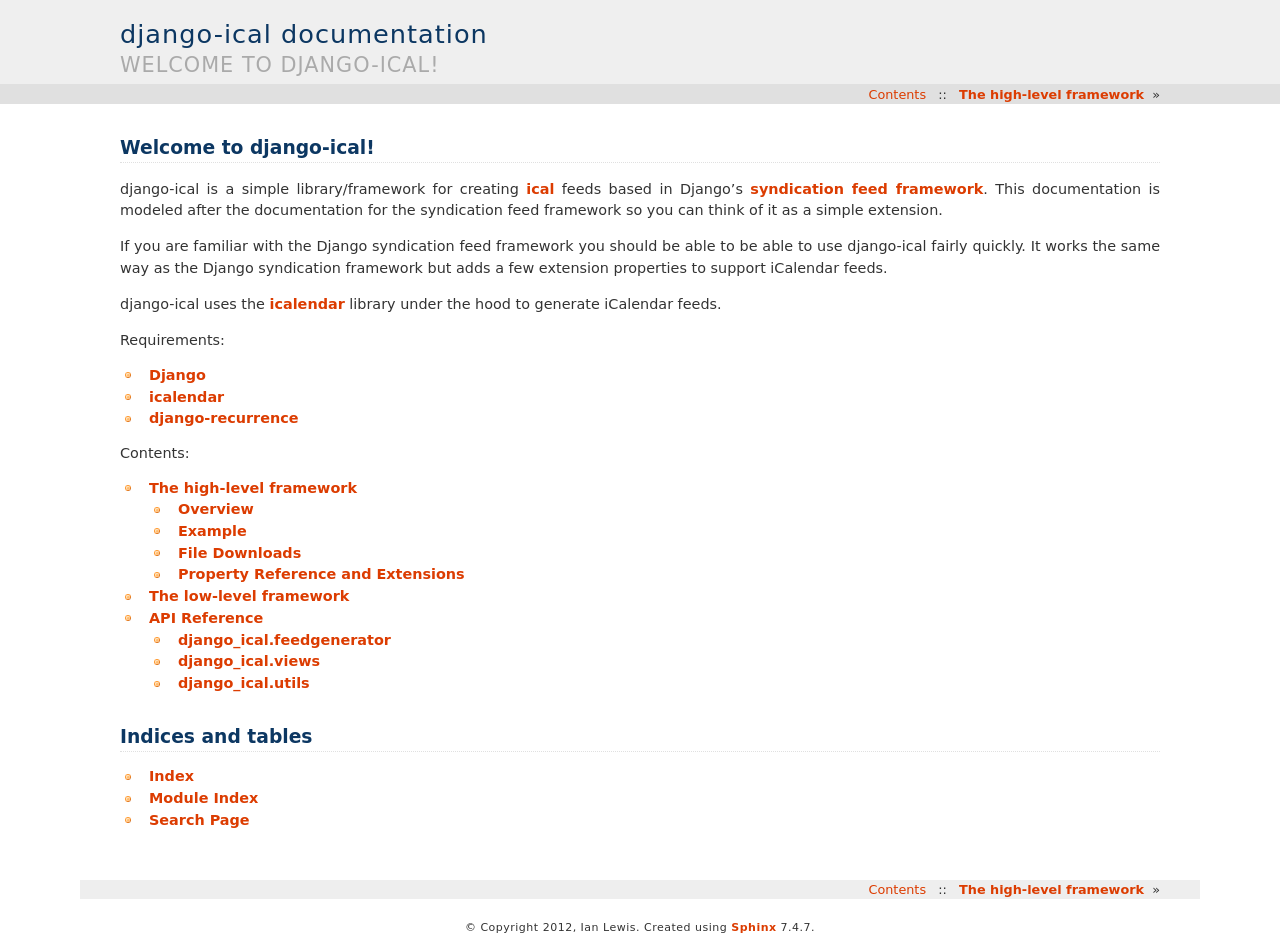
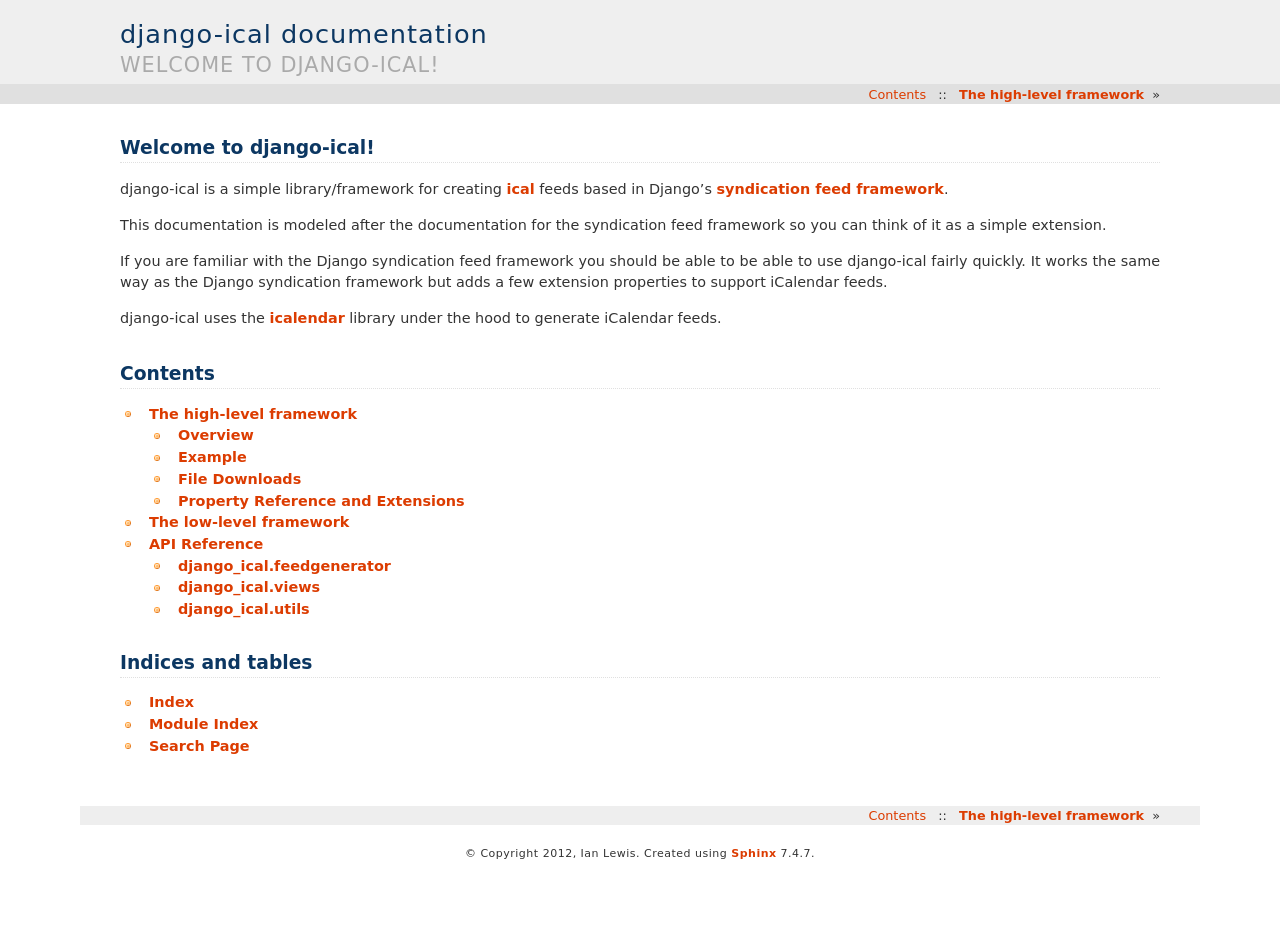
Before and after one commit to jazzband/django-ical, a Sphinx documentation site: the page built from docs/source/index.rst, in a window 1280 px wide. Built offline with Sphinx 7.4.7, drawn with Linux system fonts in a browser that asks for light colours; after the commit the page ends 900 px from its top, so only the background shows below that.

Commit message:
Improve documentation index

```diff
--- a/README.rst
+++ b/README.rst
@@ -26,12 +26,6 @@
 
 http://django-ical.readthedocs.io/en/latest/
 
-Requirements
-------------
-
-* `Django <http://www.djangoproject.com/>`_ >= 1.8
-* `icalendar <http://pypi.python.org/pypi/icalendar/>`_ >= 4.0.3
-
 
 .. |pypi| image:: https://img.shields.io/pypi/v/django-ical.svg
     :alt: PyPI
--- a/docs/source/index.rst
+++ b/docs/source/index.rst
@@ -6,28 +6,25 @@
 Welcome to django-ical!
 =======================
 
-django-ical is a simple library/framework for creating `ical
-<http://www.ietf.org/rfc/rfc2445.txt>`_ feeds based in Django's `syndication
-feed framework
-<https://docs.djangoproject.com/en/1.9/ref/contrib/syndication/>`_. This
-documentation is modeled after the documentation for the syndication feed
-framework so you can think of it as a simple extension.
+django-ical is a simple library/framework for creating
+`ical <http://www.ietf.org/rfc/rfc2445.txt>`_
+feeds based in Django's
+`syndication feed framework <https://docs.djangoproject.com/en/1.9/ref/contrib/syndication/>`_.
+
+This documentation is modeled after the documentation for the
+syndication feed framework so you can think of it as a simple extension.
 
 If you are familiar with the Django syndication feed framework you should be
 able to be able to use django-ical fairly quickly. It works the same way as
 the Django syndication framework but adds a few extension properties to
 support iCalendar feeds.
 
-django-ical uses the `icalendar <http://pypi.python.org/pypi/icalendar/>`_ library
-under the hood to generate iCalendar feeds.
+django-ical uses the
+`icalendar <http://pypi.python.org/pypi/icalendar/>`_
+library under the hood to generate iCalendar feeds.
 
-Requirements:
-
-* `Django <http://www.djangoproject.com/>`_
-* `icalendar <https://github.com/collective/icalendar>`_
-* `django-recurrence <https://github.com/django-recurrence/django-recurrence>`_
-
-Contents:
+Contents
+========
 
 .. toctree::
 
```
